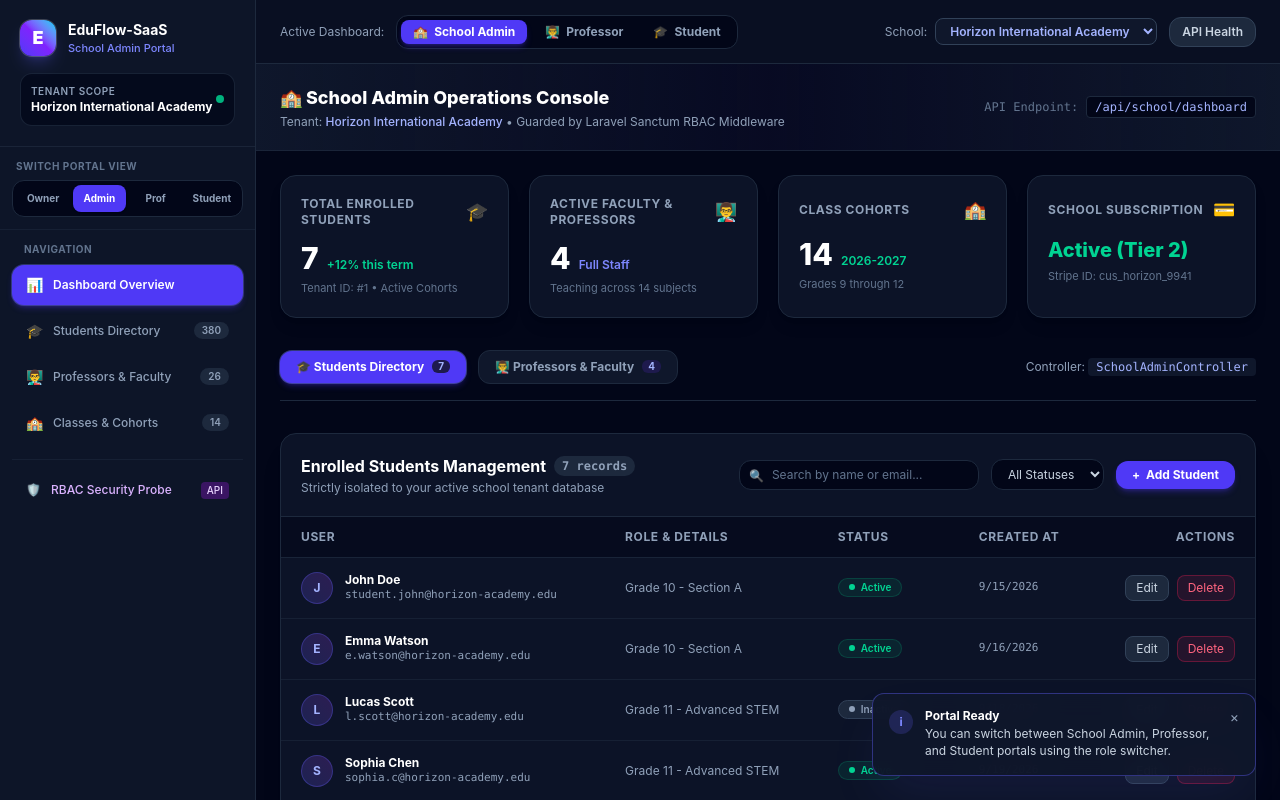
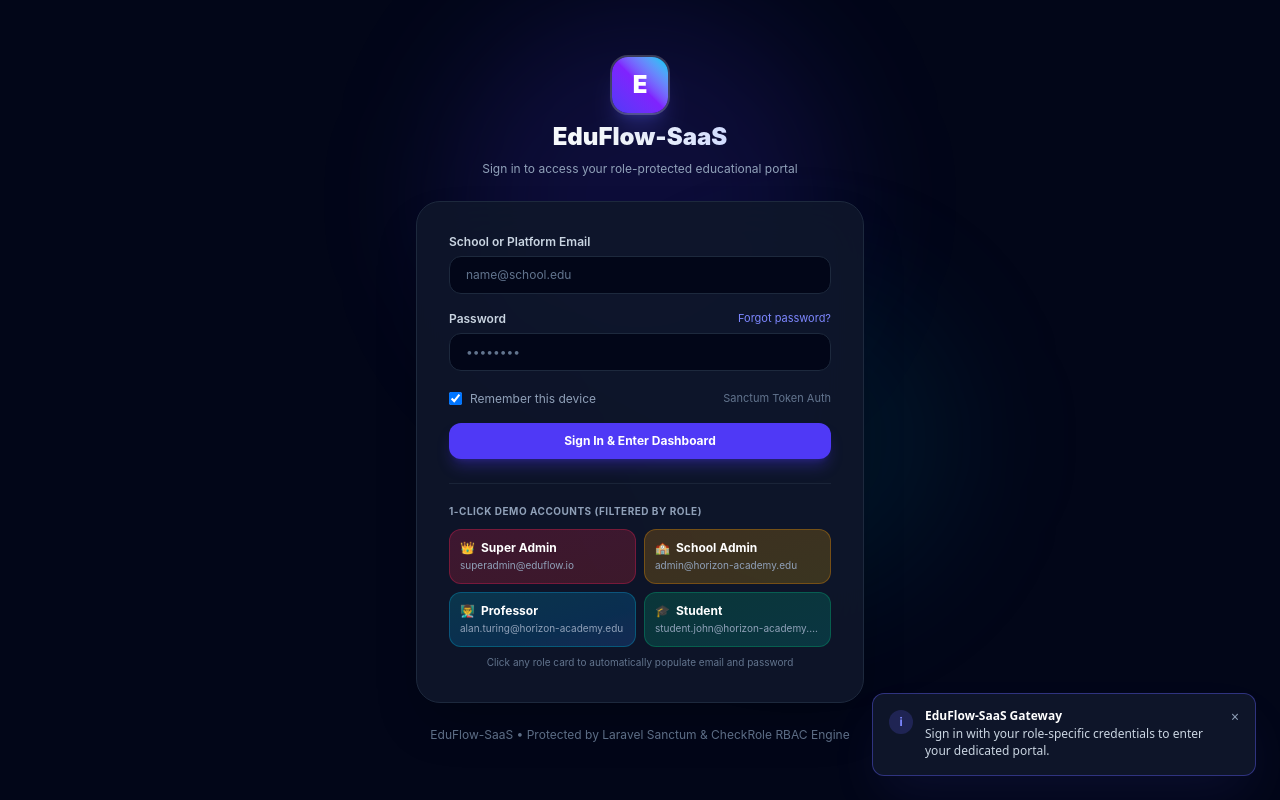
Before and after one commit to AmineArheche/EduFlow-SaaS, a React app in the folder frontend/: page / in a window 1280 px wide. Shown: the top 800 px of the page. Built offline with nearby package versions, Linux system fonts and the light colour scheme; the HTML template or start-up script is replaced by a standard one.

Commit message:
feat(auth): integrate authentication state, role-based filtering, and dashboard redirection

```diff
--- a/frontend/src/App.jsx
+++ b/frontend/src/App.jsx
@@ -1,5 +1,7 @@
 import React, { useState } from 'react';
 import Sidebar from './components/Sidebar';
+import LoginPage from './components/LoginPage';
+import SuperAdminDashboard from './components/SuperAdminDashboard';
 import SchoolAdminDashboard from './components/SchoolAdminDashboard';
 import ProfessorDashboard from './components/ProfessorDashboard';
 import StudentDashboard from './components/StudentDashboard';
@@ -33,15 +35,17 @@
 ];
 
 export default function App() {
-  const [currentRole, setCurrentRole] = useState('school_admin'); // 'school_admin' | 'professor' | 'student'
+  // Authentication state: if null, shows LoginPage
+  const [currentUser, setCurrentUser] = useState(null);
+  const [currentRole, setCurrentRole] = useState('school_admin'); // 'super_admin' | 'school_admin' | 'professor' | 'student'
   const [currentView, setCurrentView] = useState('overview');
   const [activeTenant, setActiveTenant] = useState(mockTenants[0]);
   const [toasts, setToasts] = useState([
     {
       id: 1,
       type: 'info',
-      title: 'Portal Ready',
-      message: 'You can switch between School Admin, Professor, and Student portals using the role switcher.',
+      title: 'EduFlow-SaaS Gateway',
+      message: 'Sign in with your role-specific credentials to enter your dedicated portal.',
     },
   ]);
 
@@ -58,20 +62,50 @@
     setToasts((prev) => prev.filter((t) => t.id !== id));
   };
 
+  // Login handler: filters by role and redirects to appropriate dashboard
+  const handleLoginSuccess = (user, role) => {
+    setCurrentUser(user);
+    setCurrentRole(role);
+    setCurrentView('overview');
+  };
+
+  // Logout handler: returns to login page
+  const handleLogout = () => {
+    localStorage.removeItem('eduflow_token');
+    setCurrentUser(null);
+    addToast({
+      type: 'info',
+      title: 'Signed Out',
+      message: 'You have been signed out. Please log in again to access portals.',
+    });
+  };
+
+  // Role change switcher
   const handleRoleChange = (role) => {
     setCurrentRole(role);
     setCurrentView('overview');
     const roleLabels = {
+      super_admin: 'Platform Super Administrator',
       school_admin: 'School Administrator (Sarah Connor)',
       professor: 'Faculty Professor (Dr. Alan Turing)',
       student: 'Enrolled Student (John Doe)',
     };
     addToast({
       type: 'success',
-      title: 'Role Switched',
-      message: `Switched view to ${roleLabels[role]}. Access strictly validated via RBAC.`,
+      title: 'Portal View Changed',
+      message: `Navigated to ${roleLabels[role]}. Access enforced via RBAC.`,
     });
   };
+
+  // If user is not authenticated, render LoginPage
+  if (!currentUser) {
+    return (
+      <>
+        <Toast toasts={toasts} onDismiss={dismissToast} />
+        <LoginPage onLoginSuccess={handleLoginSuccess} addToast={addToast} />
+      </>
+    );
+  }
 
   return (
     <div className="min-h-screen bg-slate-950 text-slate-100 flex flex-col font-sans selection:bg-indigo-500 selection:text-white">
@@ -81,6 +115,7 @@
       <div className="flex-1 flex flex-col md:flex-row min-h-screen">
         {/* Sidebar Navigation */}
         <Sidebar
+          currentUser={currentUser}
           currentRole={currentRole}
           setCurrentRole={handleRoleChange}
           currentView={currentView}
@@ -88,19 +123,31 @@
           schoolName={activeTenant.school_name}
           studentsCount="380"
           professorsCount="26"
+          onLogout={handleLogout}
         />
 
         {/* Main Content Area */}
         <div className="flex-1 flex flex-col min-w-0 bg-slate-950">
-          {/* Top Bar with Role Switcher & Tenant Selection */}
+          {/* Top Bar with Role Filter Switcher & Logout */}
           <header className="h-16 border-b border-slate-800 bg-slate-900/60 backdrop-blur-md px-6 flex items-center justify-between sticky top-0 z-30">
-            {/* Left: Active Role Badge */}
+            {/* Left: Role Filter Switcher */}
             <div className="flex items-center gap-3">
-              <span className="text-xs text-slate-400 hidden sm:inline">Active Dashboard:</span>
-              <div className="flex items-center gap-1.5 bg-slate-950 p-1 rounded-xl border border-slate-800">
+              <span className="text-xs text-slate-400 hidden sm:inline">Active Role Filter:</span>
+              <div className="flex items-center gap-1.5 bg-slate-950 p-1 rounded-xl border border-slate-800 text-xs">
+                <button
+                  onClick={() => handleRoleChange('super_admin')}
+                  className={`px-2.5 py-1 rounded-lg font-bold transition flex items-center gap-1 ${
+                    currentRole === 'super_admin'
+                      ? 'bg-rose-600 text-white shadow-md shadow-rose-600/30'
+                      : 'text-slate-400 hover:text-white'
+                  }`}
+                >
+                  <span>👑</span>
+                  <span>Super Admin</span>
+                </button>
                 <button
                   onClick={() => handleRoleChange('school_admin')}
-                  className={`px-3 py-1 rounded-lg text-xs font-bold transition flex items-center gap-1.5 ${
+                  className={`px-2.5 py-1 rounded-lg font-bold transition flex items-center gap-1 ${
                     currentRole === 'school_admin'
                       ? 'bg-indigo-600 text-white shadow-md shadow-indigo-600/30'
                       : 'text-slate-400 hover:text-white'
@@ -111,7 +158,7 @@
                 </button>
                 <button
                   onClick={() => handleRoleChange('professor')}
-                  className={`px-3 py-1 rounded-lg text-xs font-bold transition flex items-center gap-1.5 ${
+                  className={`px-2.5 py-1 rounded-lg font-bold transition flex items-center gap-1 ${
                     currentRole === 'professor'
                       ? 'bg-cyan-600 text-white shadow-md shadow-cyan-600/30'
                       : 'text-slate-400 hover:text-white'
@@ -122,7 +169,7 @@
                 </button>
                 <button
                   onClick={() => handleRoleChange('student')}
-                  className={`px-3 py-1 rounded-lg text-xs font-bold transition flex items-center gap-1.5 ${
+                  className={`px-2.5 py-1 rounded-lg font-bold transition flex items-center gap-1 ${
                     currentRole === 'student'
                       ? 'bg-emerald-600 text-white shadow-md shadow-emerald-600/30'
                       : 'text-slate-400 hover:text-white'
@@ -134,8 +181,9 @@
               </div>
             </div>
 
-            {/* Right: Tenant Switcher */}
+            {/* Right: Tenant info & Sign Out */}
             <div className="flex items-center gap-3">
+              {currentRole !== 'super_admin' && (
                 <div className="hidden lg:flex items-center gap-2 text-xs">
                   <span className="text-slate-400">School:</span>
                   <select
@@ -158,15 +206,15 @@
                     ))}
                   </select>
                 </div>
+              )}
 
-              <a
-                href="http://localhost:8000/api/health"
-                target="_blank"
-                rel="noreferrer"
-                className="px-3 py-1.5 text-xs font-semibold rounded-xl bg-slate-800 hover:bg-slate-700 border border-slate-700 text-slate-300 transition"
+              <button
+                onClick={handleLogout}
+                className="px-3 py-1.5 text-xs font-semibold rounded-xl bg-slate-800 hover:bg-rose-500/10 hover:text-rose-400 border border-slate-700 hover:border-rose-500/30 text-slate-300 transition flex items-center gap-1.5"
               >
-                API Health
-              </a>
+                <span>🚪</span>
+                <span className="hidden sm:inline">Sign Out</span>
+              </button>
             </div>
           </header>
 
@@ -176,7 +224,9 @@
               <div>
                 <h2 className="text-lg font-extrabold text-white flex items-center gap-2">
                   <span>
-                    {currentRole === 'professor'
+                    {currentRole === 'super_admin'
+                      ? '👑 Platform Super Admin Operations'
+                      : currentRole === 'professor'
                       ? '👨‍🏫 Professor Teaching Center & Gradebook'
                       : currentRole === 'student'
                       ? '🎓 Student Academic Space & Homework'
@@ -184,14 +234,17 @@
                   </span>
                 </h2>
                 <p className="text-xs text-slate-400 mt-0.5">
-                  Tenant: <span className="text-indigo-300 font-medium">{activeTenant.school_name}</span> &bull; Guarded by Laravel Sanctum RBAC Middleware
+                  Logged in as <strong className="text-white">{currentUser.name}</strong> ({currentUser.email}) &bull; Role:{' '}
+                  <span className="text-indigo-300 font-mono capitalize">{currentRole.replace('_', ' ')}</span>
                 </p>
               </div>
 
               <div className="flex items-center gap-2 text-xs font-mono">
-                <span className="text-slate-500">API Endpoint:</span>
-                <span className="px-2 py-0.5 rounded bg-slate-950 text-indigo-300 border border-slate-800">
-                  {currentRole === 'professor'
+                <span className="text-slate-500">Guarded API:</span>
+                <span className="px-2.5 py-0.5 rounded bg-slate-950 text-indigo-300 border border-slate-800 font-bold">
+                  {currentRole === 'super_admin'
+                    ? '/api/admin/dashboard'
+                    : currentRole === 'professor'
                     ? '/api/professor/dashboard'
                     : currentRole === 'student'
                     ? '/api/student/dashboard'
@@ -207,14 +260,18 @@
               <div className="bg-slate-900/80 border border-slate-800 rounded-2xl p-6 space-y-4">
                 <h3 className="text-base font-bold text-white">RBAC Security Specification</h3>
                 <p className="text-xs text-slate-400">
-                  All 4 dashboards are protected by <code className="text-indigo-300">['auth:sanctum', 'role:ROLE_NAME']</code>.
-                  Unauthorized users are blocked by the <code className="text-indigo-300">CheckRole</code> middleware with HTTP 403.
+                  Each user is strictly filtered and routed according to their token ability and role.
                 </p>
-                <div className="grid grid-cols-1 md:grid-cols-3 gap-4 pt-2">
+                <div className="grid grid-cols-1 md:grid-cols-4 gap-4 pt-2">
+                  <div className="p-4 rounded-xl bg-slate-950 border border-slate-800 text-xs">
+                    <strong className="text-rose-400 block mb-1">👑 Super Admin</strong>
+                    <code className="text-slate-300 font-mono text-[11px] block">/api/admin/dashboard</code>
+                    <p className="text-slate-500 mt-2">Manage all 18 school subscriptions and platform analytics.</p>
+                  </div>
                   <div className="p-4 rounded-xl bg-slate-950 border border-slate-800 text-xs">
                     <strong className="text-amber-400 block mb-1">🏫 School Admin</strong>
                     <code className="text-slate-300 font-mono text-[11px] block">/api/school/*</code>
-                    <p className="text-slate-500 mt-2">Manage student directory, faculty, cohorts, subscriptions.</p>
+                    <p className="text-slate-500 mt-2">Manage student directory, faculty staff, classes, and cohorts.</p>
                   </div>
                   <div className="p-4 rounded-xl bg-slate-950 border border-slate-800 text-xs">
                     <strong className="text-cyan-400 block mb-1">👨‍🏫 Professor</strong>
@@ -228,6 +285,8 @@
                   </div>
                 </div>
               </div>
+            ) : currentRole === 'super_admin' ? (
+              <SuperAdminDashboard addToast={addToast} />
             ) : currentRole === 'professor' ? (
               <ProfessorDashboard addToast={addToast} />
             ) : currentRole === 'student' ? (
@@ -239,7 +298,7 @@
 
           {/* Footer */}
           <footer className="border-t border-slate-800/80 bg-slate-950 p-4 text-center text-xs text-slate-500">
-            EduFlow-SaaS &copy; 2026. Multi-Tenant School Architecture &bull; Backend: Laravel 12 &bull; Frontend: React + Tailwind CSS v4.
+            EduFlow-SaaS &copy; 2026. Role-Based Educational Architecture &bull; Laravel 12 Backend + React Vite.
           </footer>
         </div>
       </div>
```
Lines whose indentation alone changed are shown as unchanged.
